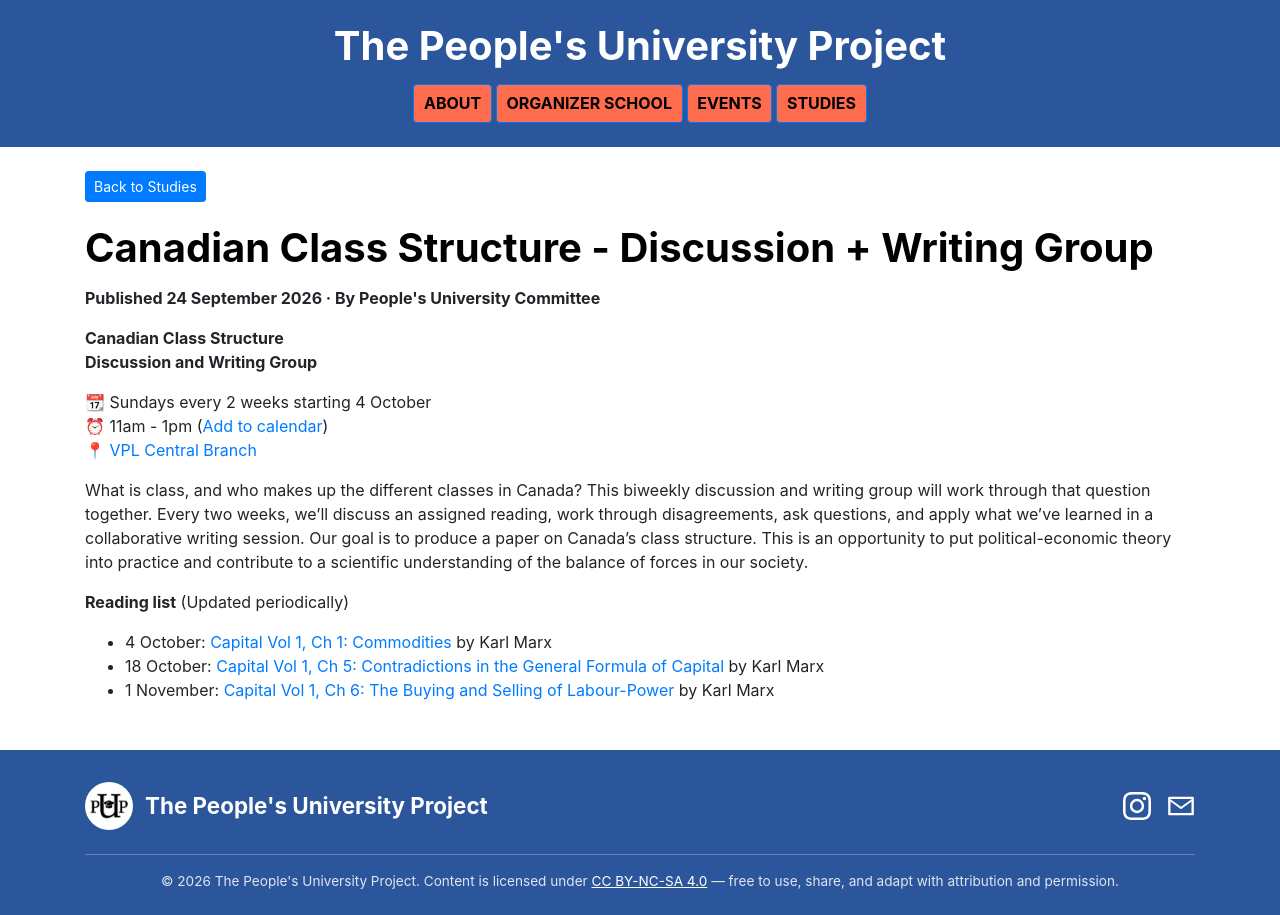
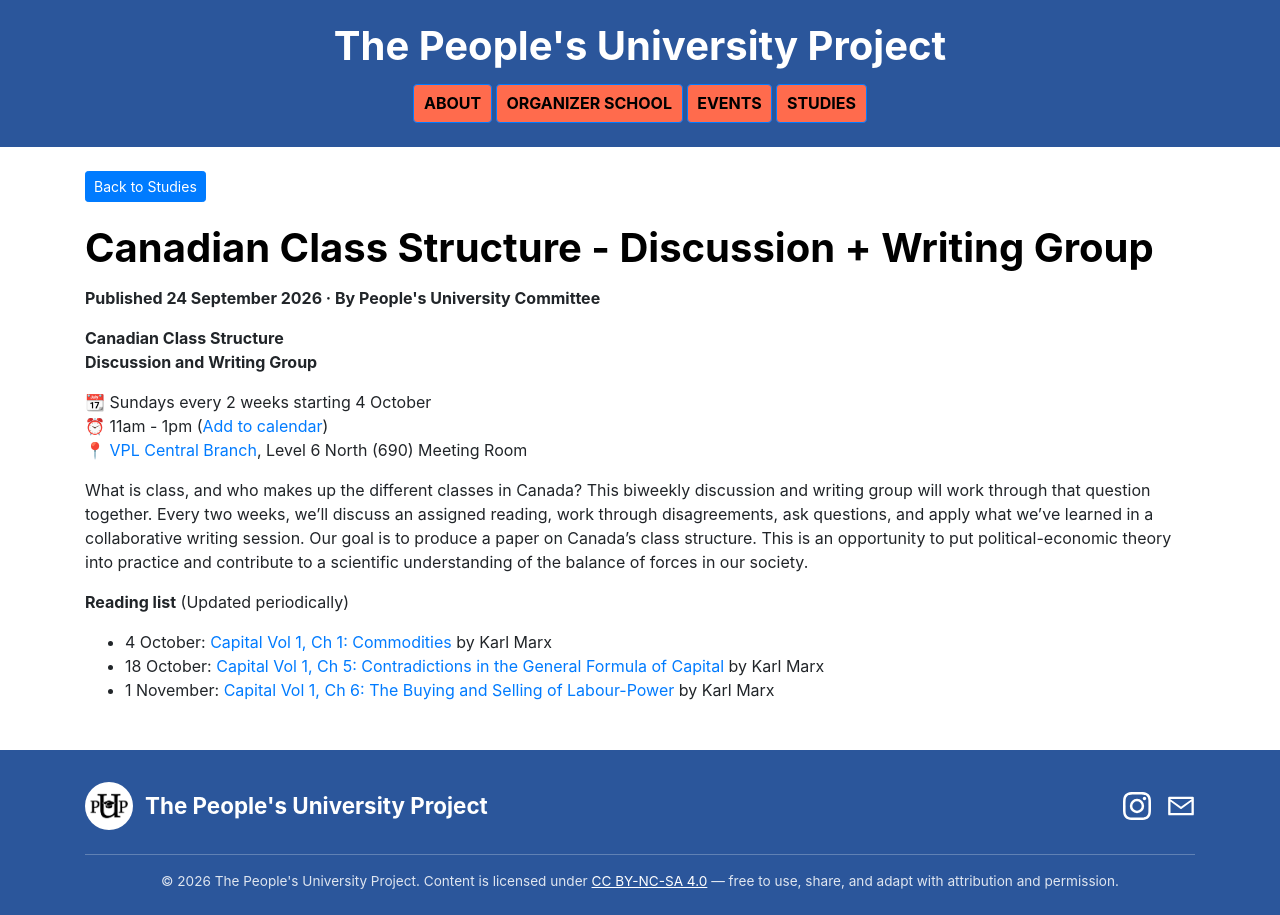
Before and after one commit to Peoples-University/website, a Jekyll site: the page built from _studies/canadian-class-structure-discussion-writing-group.md, in a window 1280 px wide. Built offline with Jekyll 4.4.1, drawn with Linux system fonts in a browser that asks for light colours.

Commit message:
Update Studies “canadian-class-structure-discussion-writing-group”

```diff
--- a/_studies/canadian-class-structure-discussion-writing-group.md
+++ b/_studies/canadian-class-structure-discussion-writing-group.md
@@ -18,7 +18,7 @@ layout: default
 
 📆 Sundays every 2 weeks starting 4 October \
 ⏰ 11am - 1pm ([Add to calendar](https://calendar.google.com/calendar/u/0/r?cid=c_8768494cf684804217c5a373541ee84838b7bd31a8c71d355cc0381602d349f7%40group.calendar.google.com)) \
-📍 [VPL Central Branch](https://maps.app.goo.gl/y1Ybt8VcsH3FVu2b9)
+📍 [VPL Central Branch](https://maps.app.goo.gl/y1Ybt8VcsH3FVu2b9), Level 6 North (690) Meeting Room
 
 What is class, and who makes up the different classes in Canada? This biweekly discussion and writing group will work through that question together. Every two weeks, we’ll discuss an assigned reading, work through disagreements, ask questions, and apply what we’ve learned in a collaborative writing session. Our goal is to produce a paper on Canada’s class structure. This is an opportunity to put political-economic theory into practice and contribute to a scientific understanding of the balance of forces in our society.
 
```
